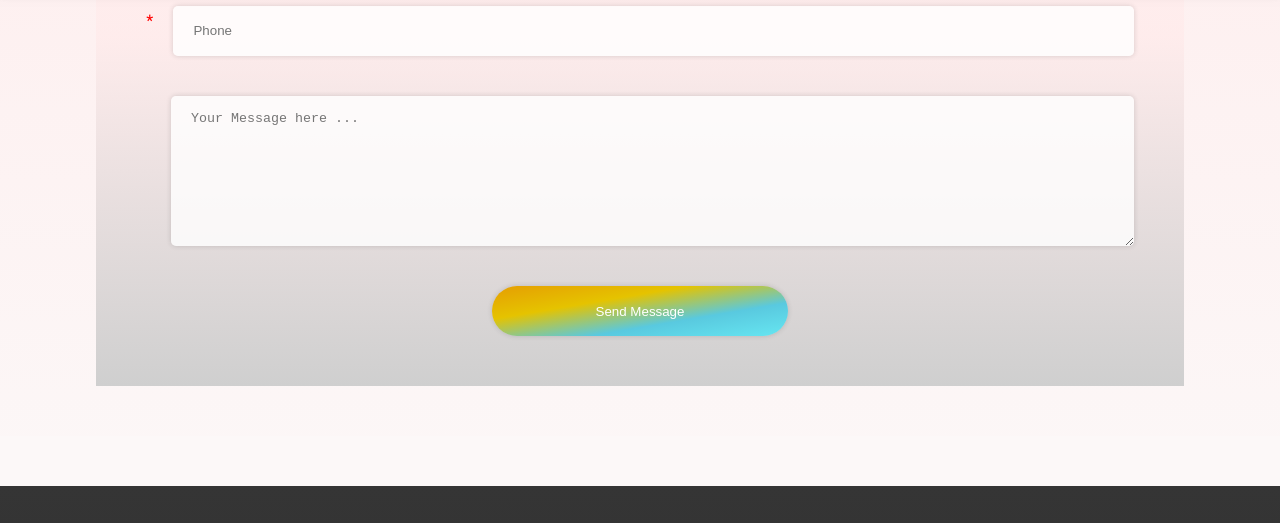
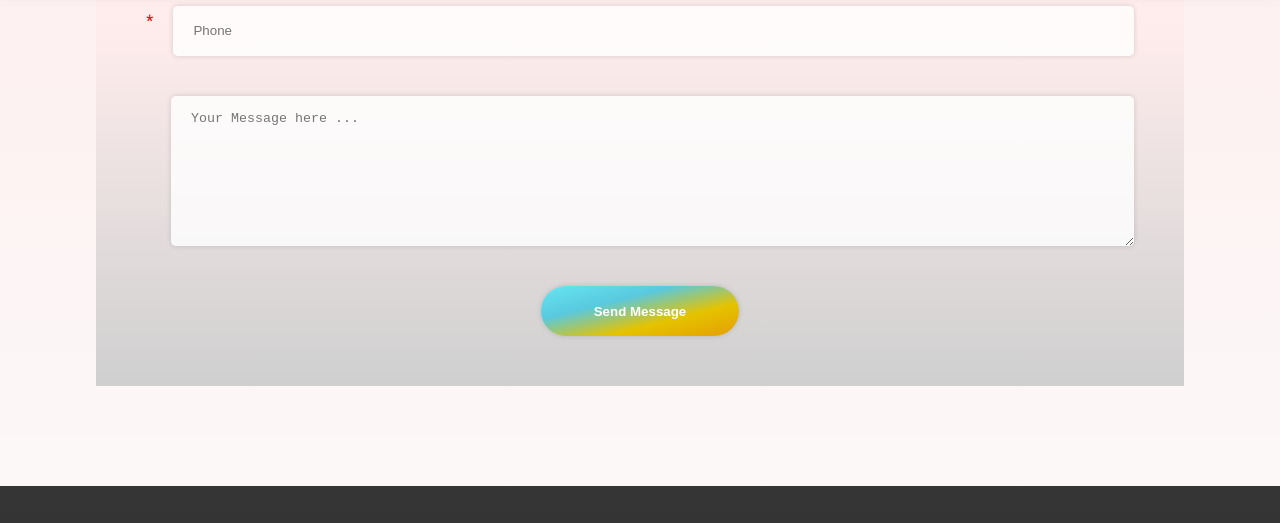
Before and after one commit to arifshaikha/Amience_Decor, a plain HTML site: page contactus.html in a window 1280 px wide. In both pictures the pointer is over the input "Send Message". Shown: the part 1070-1593 px from the top of the page. Drawn offline with Linux system fonts and the light colour scheme; some packages are replaced by stand-ins of ours; a script that the page names is missing.

Commit message:
10 Oct 2023 - 7th Commit

```diff
--- a/contactus.css
+++ b/contactus.css
@@ -166,9 +166,14 @@
     border-radius: 30px;
     background-color: rgb(0, 183, 255);
     background: linear-gradient(to bottom right, #e59e03, #e5c300, #59c9df, #66e6f1);
-    width: 30%;
+    width: 20%;
     padding: 18px 18px;
     color: #ffffff;
+    /* transition: all 0.2s ease-in-out; */
+}
+.inputContainer #buttonSubmit:hover {
+  font-weight: bold;
+    background: linear-gradient(to top left, #e59e03, #e5c300, #59c9df, #66e6f1);
 
 }
 
```
